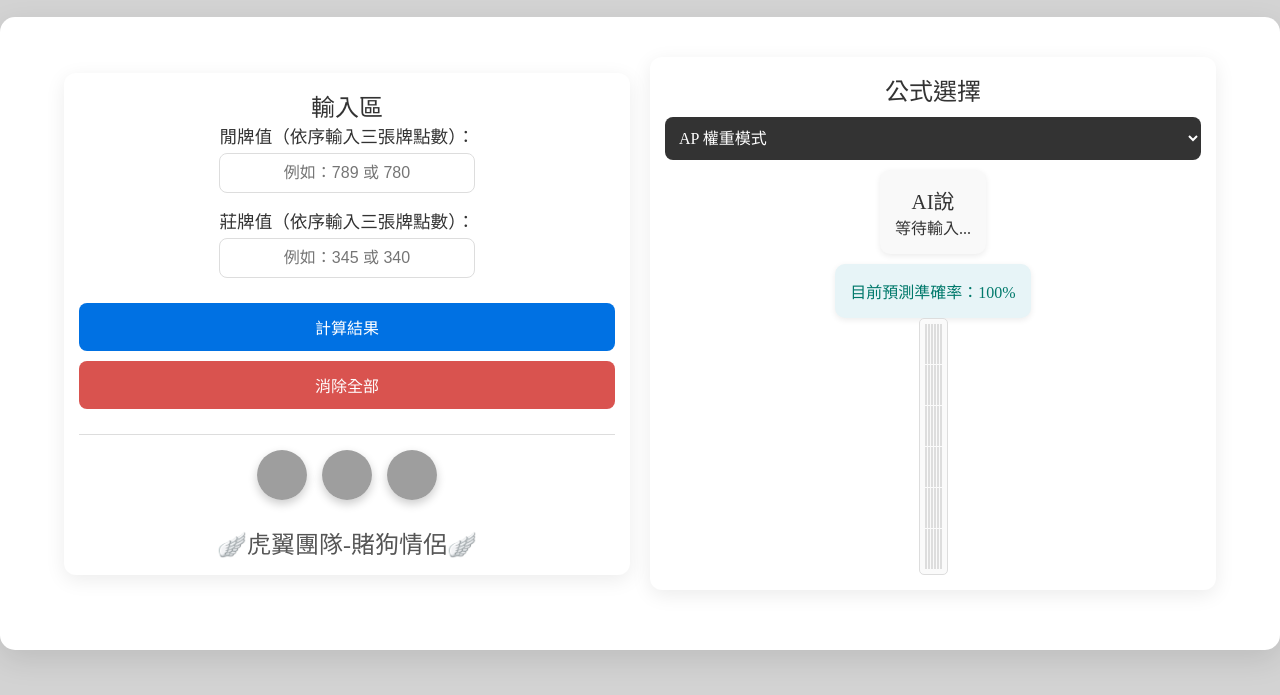
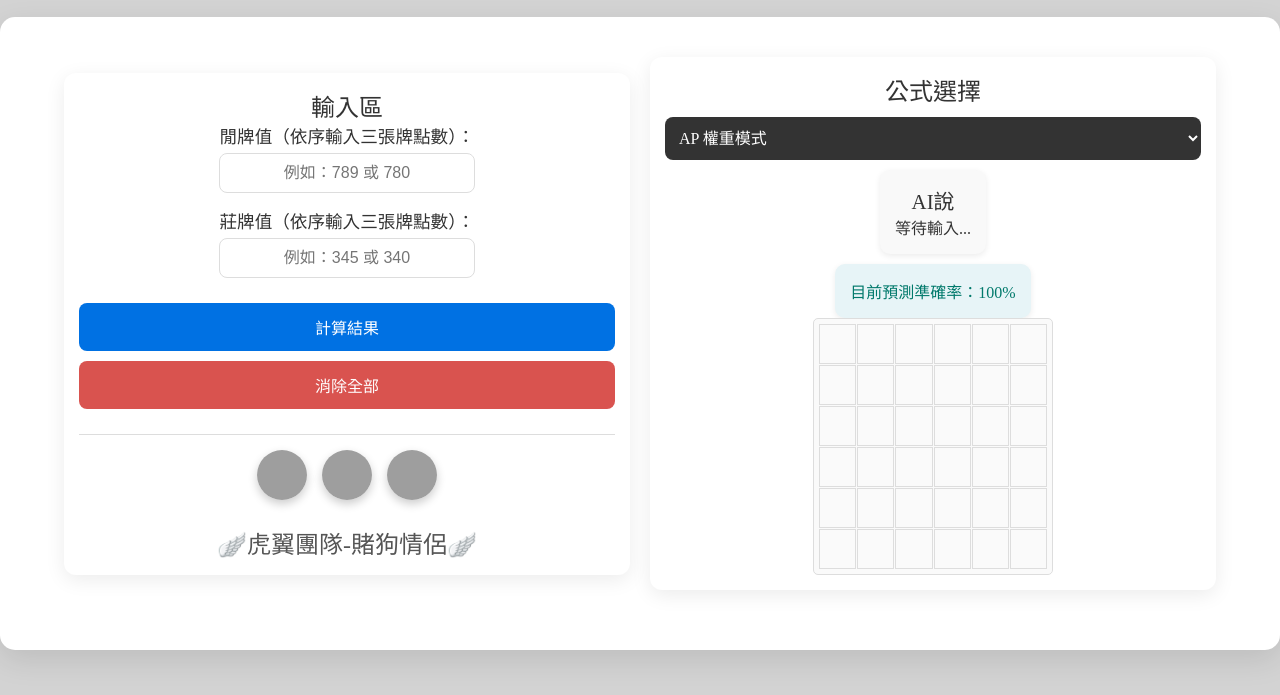
Before and after one commit to zheyujiang2003/TimoBaccaratSupport, a plain HTML site: page index.html in a window 1280 px wide. Shown: the part 87-782 px from the top of the page. Drawn offline with Linux system fonts and the light colour scheme; grey boxes are pictures that could not be loaded; a web font is replaced by a local one.

Commit message:
Update index.html

```diff
--- a/index.html
+++ b/index.html
@@ -74,6 +74,9 @@
                 align-items: center;
                 text-align: center;
                 min-height: 450px; /* 保持兩個方塊在橫屏模式下相等高度 */
+            }
+            .grid-container {
+                max-width: 240px; /* 確保在橫屏時保持6x6正方形 */
             }
             .social-links.desktop {
                 display: flex;
@@ -209,6 +212,8 @@
             border-radius: 5px;
             background-color: #fafafa;
             border: 1px solid #ddd;
+            width: 100%;
+            max-width: 240px; /* 確保在橫屏和直屏下保持6x6正方形 */
         }
 
         .grid-item {
```
